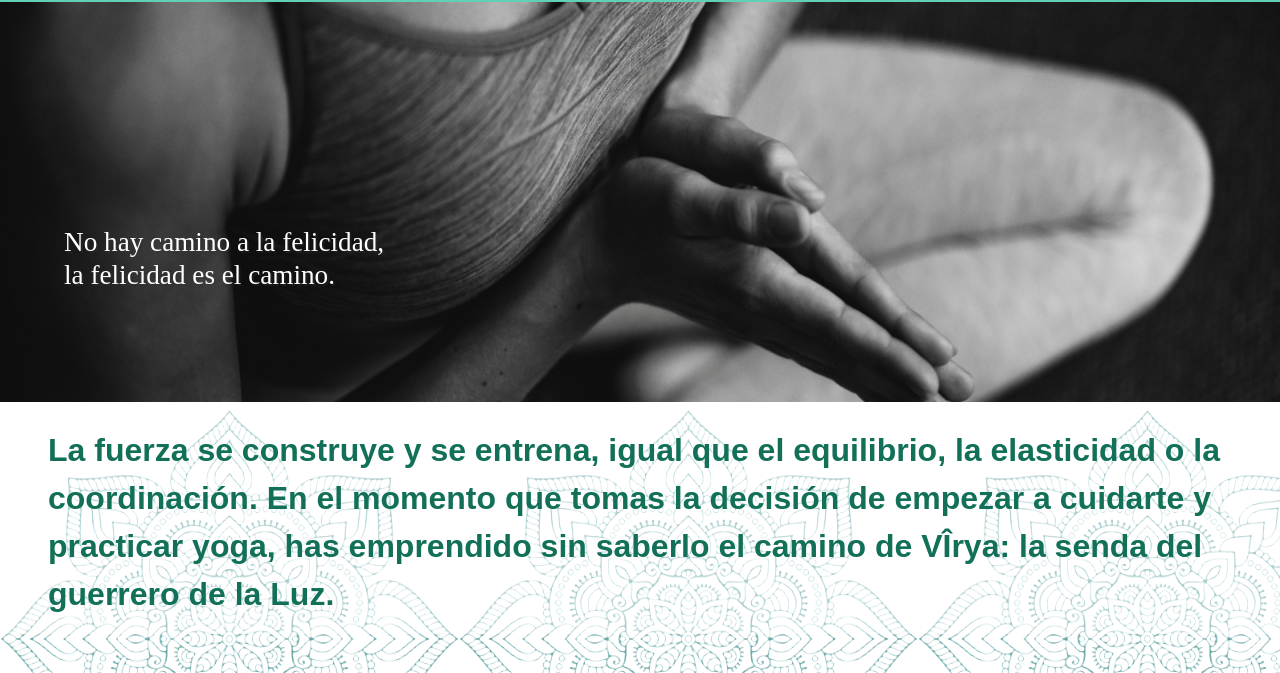
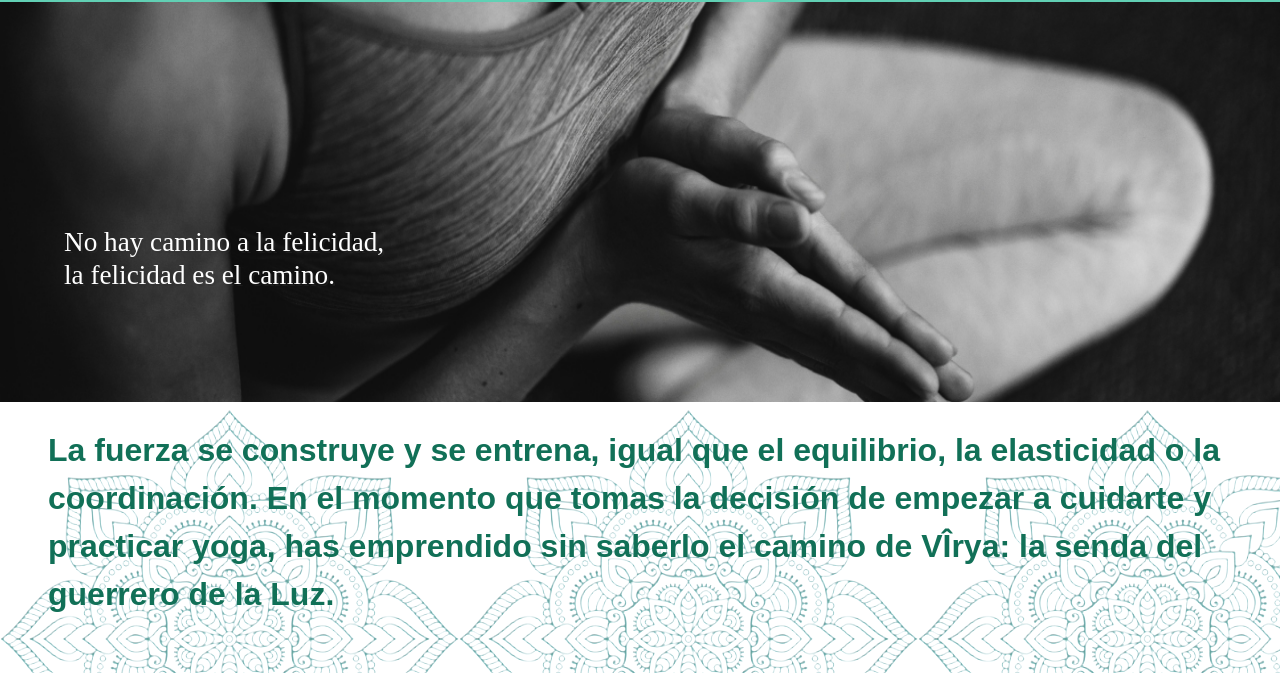
Before and after one commit to viraguirre/virya, a website: page index.html in a window 1280 px wide. Shown: the part 78-751 px from the top of the page. Drawn offline with nearby package versions, Linux system fonts and the light colour scheme; files that its build step writes are made by us from their sources; files whose address does not match are found by name; a web font is replaced by a local one.

Commit message:
Proyecto Final

```diff
--- a/sass/layout/_mainIndex.scss
+++ b/sass/layout/_mainIndex.scss
@@ -25,7 +25,6 @@
                 p{
                     align-content: center;
                     padding: 1rem 3rem;
-                    background-color: map-get($paletaColores,fondoTraslucido);
                     @include font($fuentePrincipal,$xl,700,none,map-get($paletaColores,fuenteOscura),.125rem .125rem .125rem .125rem map-get($paletaColores,fuenteSecundaria));
                 }
                 button{
```
